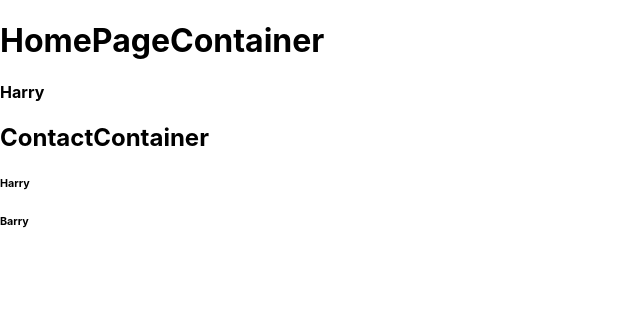
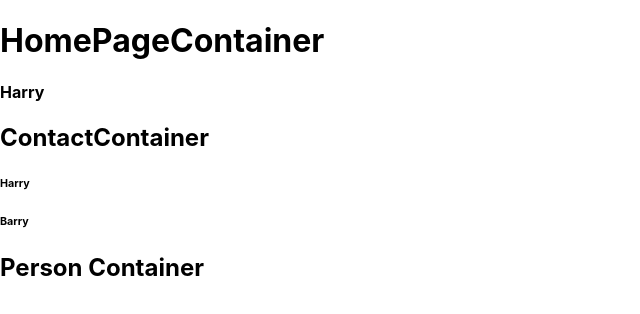
Before and after one commit to Fidelma/PYCP, a React (Create React App) app in the folder client/: page / in a window 1280 px wide. Shown: the top 314 px of the page, without its empty margins (0-640 px from the left). Built offline with nearby package versions, Linux system fonts and the light colour scheme.

Commit message:
Person container added to HomePageContainer

```diff
--- a/client/src/containers/HomePageContainer.js
+++ b/client/src/containers/HomePageContainer.js
@@ -1,5 +1,6 @@
 import React, {Component} from 'react';
 import ContactContainer from './ContactContainer';
+import PersonContainer from './PersonContainer';
 
 class HomePageContainer extends Component {
   constructor(props){
@@ -152,6 +153,7 @@ class HomePageContainer extends Component {
       <h1>HomePageContainer</h1>
       <h4> {this.state.people[0].name.firstName}</h4>
       <ContactContainer people={this.state.people}/>
+      <PersonContainer people={this.state.people}/>
       </>
     )
   }
```
